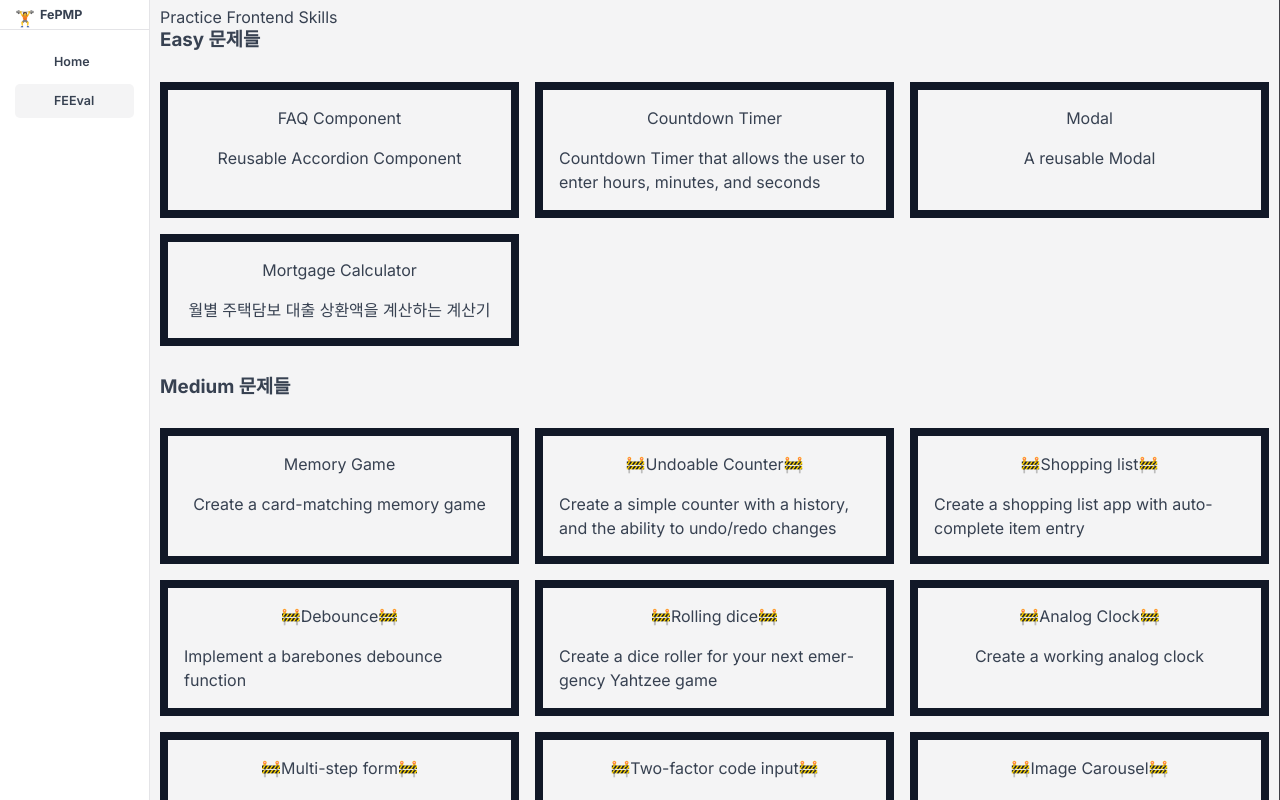
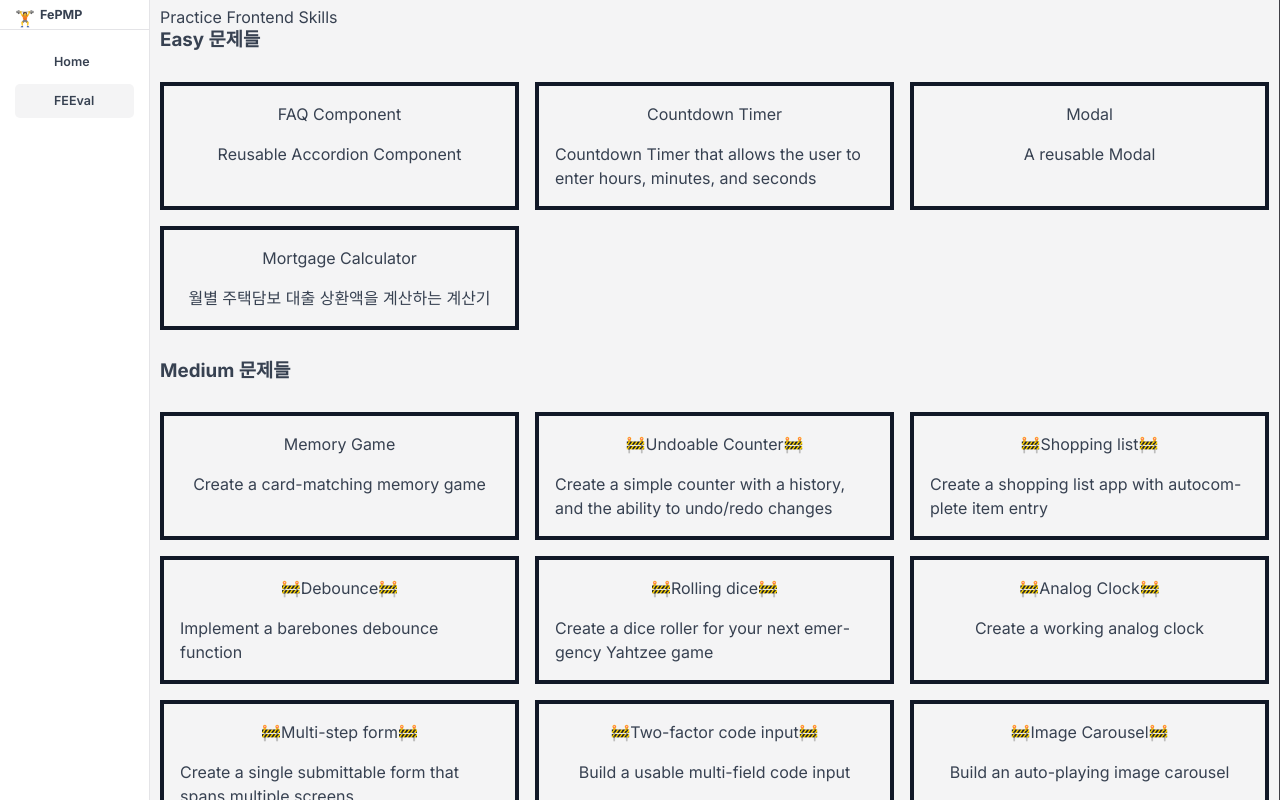
Before and after one commit to deltam3/fepmp, a Next.js app in the folder fepmp/: page /frontendeval in a window 1280 px wide. Shown: the top 800 px of the page. Built offline with nearby package versions, Linux system fonts and the light colour scheme; some icons are missing.

Commit message:
adjusted the border for problemitem

```diff
--- a/fepmp/app/_components/ProblemItem.tsx
+++ b/fepmp/app/_components/ProblemItem.tsx
@@ -27,7 +27,7 @@ const StyledProblemItem = styled.li`
   align-items: center;
   padding: 1.6rem;
   gap: 1.6rem;
-  border: 0.8rem solid var(--color-grey-900);
+  border: 0.4rem solid var(--color-grey-900);
 
   &:hover {
     background-color: var(--color-grey-200);
```
